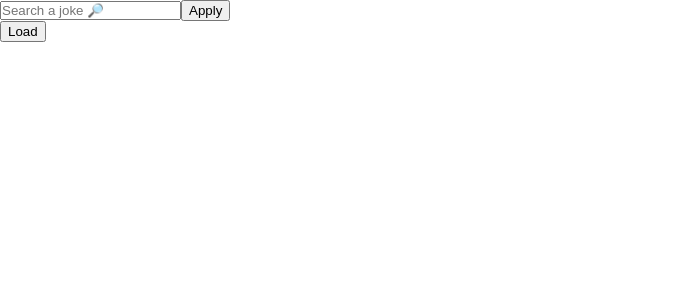
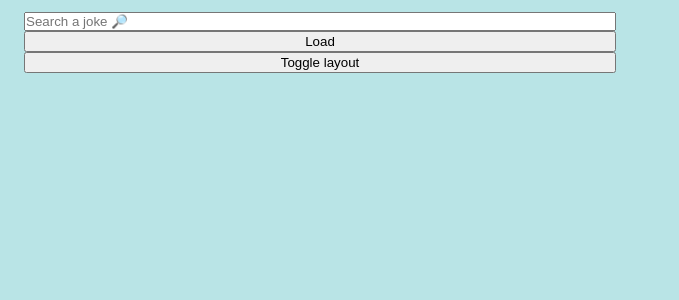
Before and after one commit to webcrafters/ng-basics-2021, an Angular app: page /dadjokes in a window 1280 px wide. Shown: the top 300 px of the page, without its empty margins (0-679 px from the left). Built offline with nearby package versions, Linux system fonts and the light colour scheme.

Commit message:
complete task

```diff
--- a/src/app/fun/dad-jokes-viewer/dad-jokes-viewer.component.html
+++ b/src/app/fun/dad-jokes-viewer/dad-jokes-viewer.component.html
@@ -1,8 +1,17 @@
-<div class="search-jokes">
-    <input type="text" class="search-jokes__input" placeholder="Search a joke 🔎">
-    <button class="apply-button">Apply</button>
+<div [ngClass]="{
+    horizontal: isHorizontal,
+    vertical: !isHorizontal,
+    component: true
+}">
+
+    <div class="search-jokes other-side">
+        <input type="text"
+        class="search-jokes__input"
+        placeholder="Search a joke 🔎"
+        #searchInput>
+        <button (click)='loadFacts(searchInput.value)'>Load</button>
+        <button class="toggler" (click)="toggleLayout()">Toggle layout</button>
+    </div>
+
+    <app-dad-jokes [facts]="(facts | async) || []"></app-dad-jokes>
 </div>
-
-<button (click)='loadFacts()'>Load</button>
-
-<app-dad-jokes [facts]="(facts | async) || []"></app-dad-jokes>
--- a/src/app/fun/dad-jokes-viewer/dad-jokes-viewer.component.scss
+++ b/src/app/fun/dad-jokes-viewer/dad-jokes-viewer.component.scss
@@ -0,0 +1,28 @@
+.horizontal {
+  align-items: stretch;
+  & > * {
+    width: 50%;
+  }
+}
+
+.vertical {
+  flex-direction: column;
+  & > * {
+    height: 50%;
+    align-self: start;
+  }
+}
+
+.component {
+  --bg-col: rgb(185, 228, 230);
+  width: 100%;
+  height: 100vh;
+  background-color: var(--bg-col);
+  display: flex;
+}
+
+.other-side {
+  padding: 12px 24px;
+  display: flex;
+  flex-direction: column;
+}
--- a/src/app/fun/dad-jokes-viewer/dad-jokes-viewer.component.ts
+++ b/src/app/fun/dad-jokes-viewer/dad-jokes-viewer.component.ts
@@ -1,4 +1,4 @@
-import { Component, OnInit } from '@angular/core';
+import { Component, OnInit, Input } from '@angular/core';
 import { DadJokesService } from '../dad-jokes.service';
 import { Observable, of } from 'rxjs';
 
@@ -10,11 +10,17 @@ import { Observable, of } from 'rxjs';
 export class DadJokesViewerComponent implements OnInit {
   facts: Observable<string[]> = of([]);
 
+  @Input() isHorizontal: boolean = true;
+
   constructor(private dadjokesService: DadJokesService) {}
 
   ngOnInit() {}
 
-  loadFacts() {
+  loadFacts(searchFact: string) {
     this.facts = this.dadjokesService.fetchJokes();
   }
+
+  toggleLayout() {
+    this.isHorizontal = !this.isHorizontal;
+  }
 }
--- a/src/app/fun/dad-jokes.service.ts
+++ b/src/app/fun/dad-jokes.service.ts
@@ -9,8 +9,8 @@ import { map } from 'rxjs/operators';
 export class DadJokesService {
   constructor(private http: HttpClient) {}
 
-  fetchJokes(howMany?: number): Observable<string[]> {
-    const url = 'https://icanhazdadjoke.com';
+  fetchJokes(howMany?: number, searchTerm?: string): Observable<string[]> {
+    const url = 'https://icanhazdadjoke.com/';
 
     const requests: Observable<string>[] = new Array(howMany ?? 20)
       .fill(undefined)
--- a/src/app/fun/dad-jokes/dad-jokes.component.scss
+++ b/src/app/fun/dad-jokes/dad-jokes.component.scss
@@ -0,0 +1,41 @@
+// :host {
+//   display: flex;
+//   flex-direction: column;
+//   width: 100%;
+//   height: 100%;
+//   background-color: hsl(183, 47%, 98%);
+//   padding: 12px;
+// }
+
+// .facts {
+//   overflow-y: scroll;
+//   height: 100%;
+//   padding: 0 24px;
+// }
+
+// p {
+//   line-height: 1.5em;
+//   font-size: 1.1em;
+//   max-width: 500px;
+// }
+
+h1 {
+  margin: 0;
+}
+
+.facts {
+  overflow-y: scroll;
+}
+
+:host {
+  display: flex;
+  // align-items: center;
+  // text-align: center;
+  width: 100%;
+  height: 100%;
+  flex-direction: column;
+  border: none;
+  // background-color: lightpink;
+  // padding: 10px;
+  box-sizing: border-box;
+}
```
